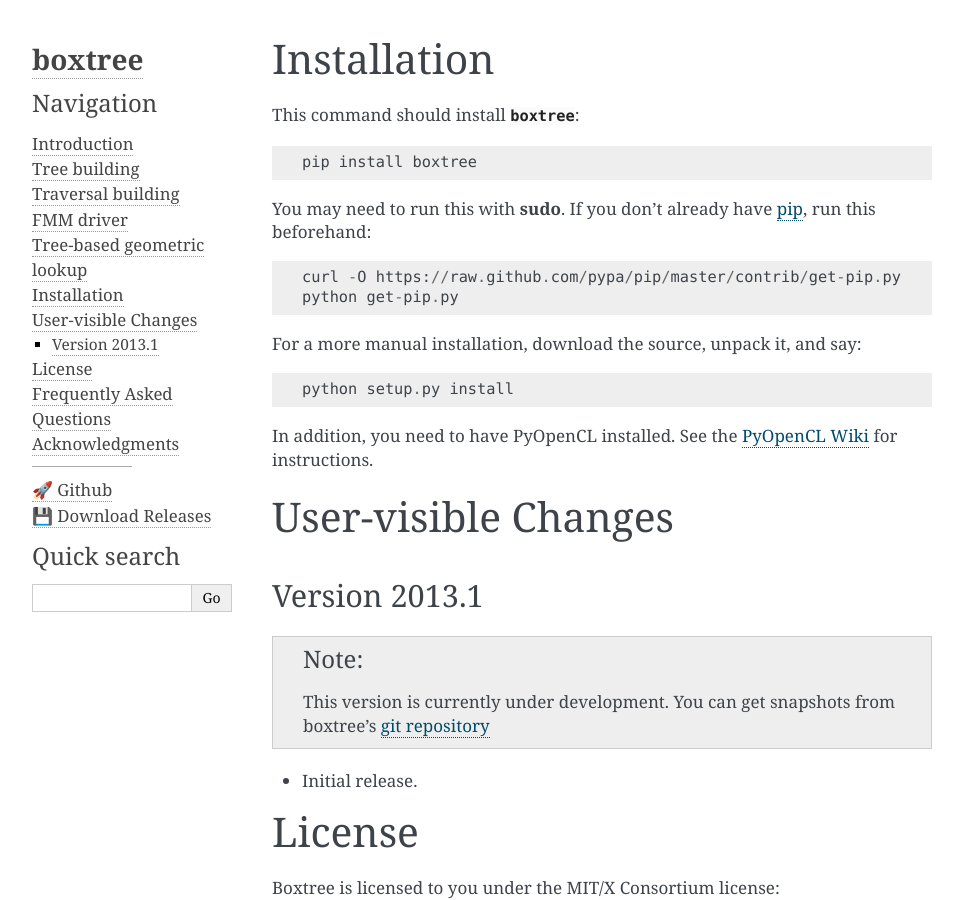
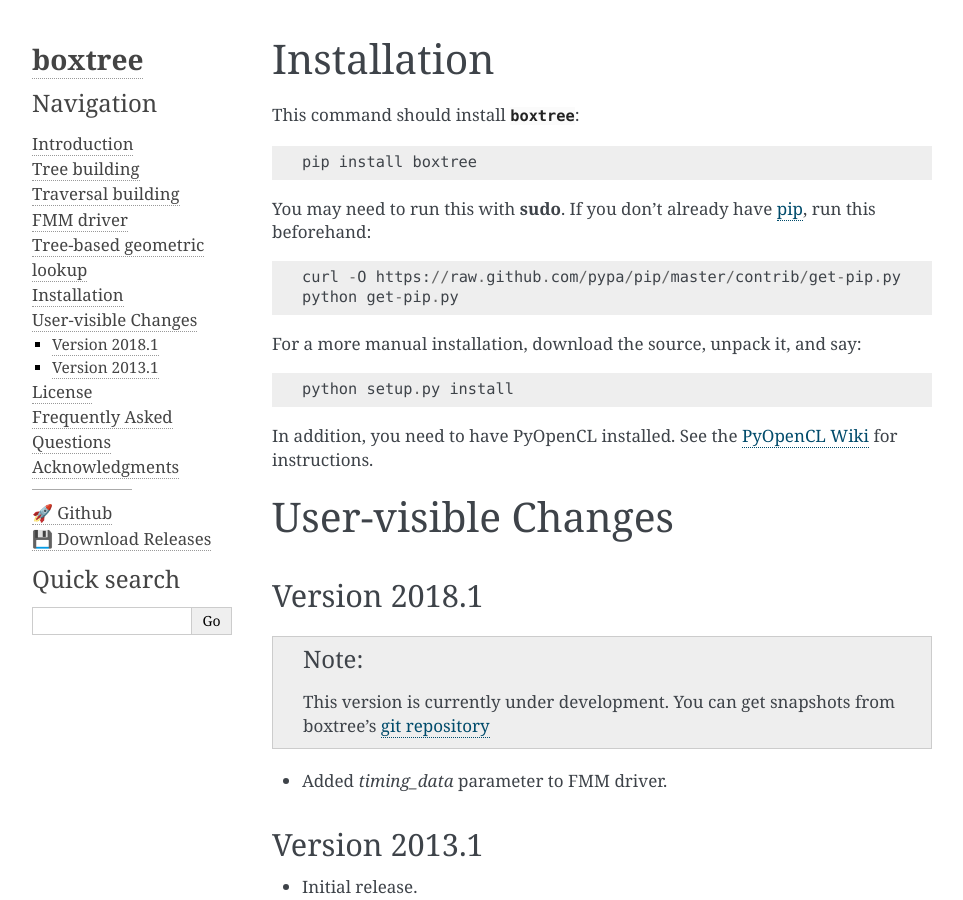
Before and after one commit to inducer/boxtree, a Sphinx documentation site: the page built from doc/misc.rst, in a window 1280 px wide and 900 px high. Shown: the whole window, without its empty margins (148-1111 px from the left). Built offline with Sphinx 7.4.7, drawn with Linux system fonts in a browser that asks for light colours.

Commit message:
Bump version.

```diff
--- a/boxtree/version.py
+++ b/boxtree/version.py
@@ -1,2 +1,2 @@
-VERSION = (2013, 1)
+VERSION = (2018, 1)
 VERSION_TEXT = ".".join(str(i) for i in VERSION)
--- a/doc/misc.rst
+++ b/doc/misc.rst
@@ -24,12 +24,17 @@ for instructions.
 User-visible Changes
 ====================
 
-Version 2013.1
+Version 2018.1
 --------------
 .. note::
 
     This version is currently under development. You can get snapshots from
     boxtree's `git repository <https://github.com/inducer/boxtree>`_
+
+* Added *timing_data* parameter to FMM driver.
+
+Version 2013.1
+--------------
 
 * Initial release.
 
```
